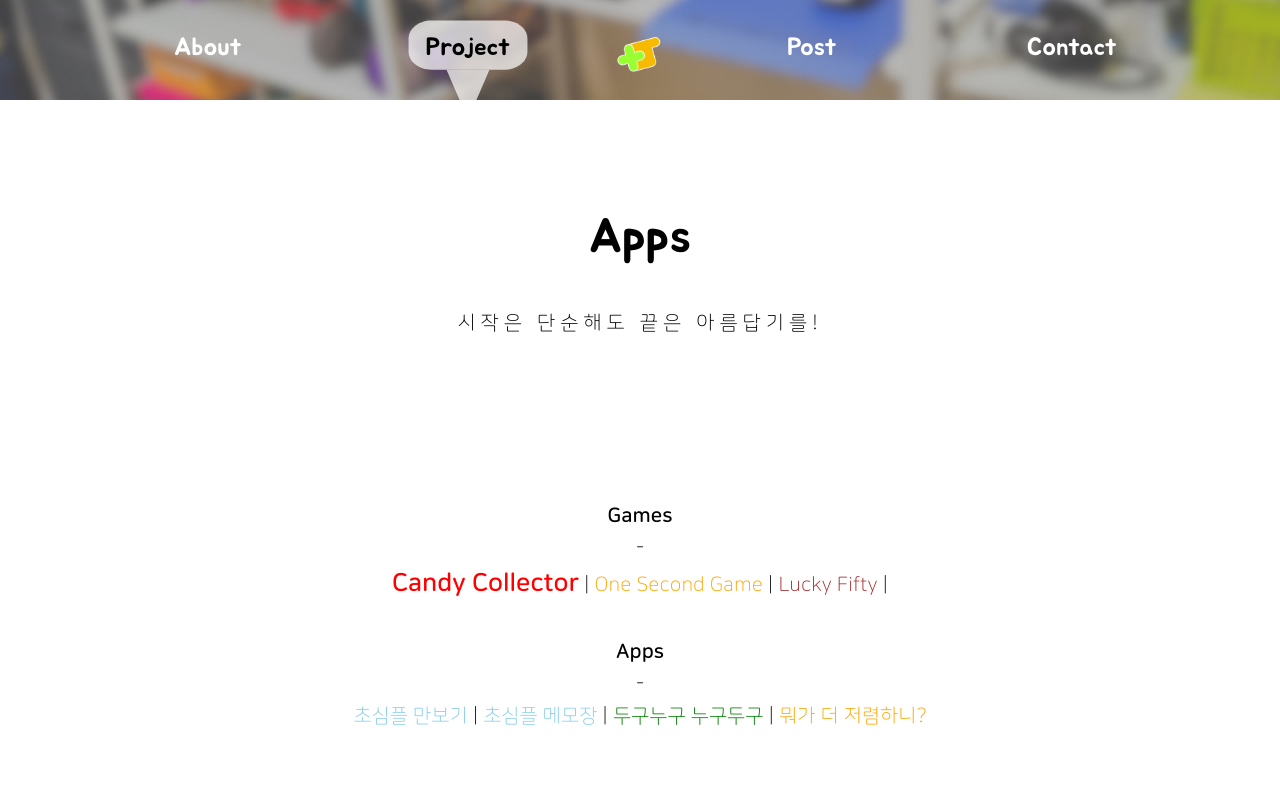
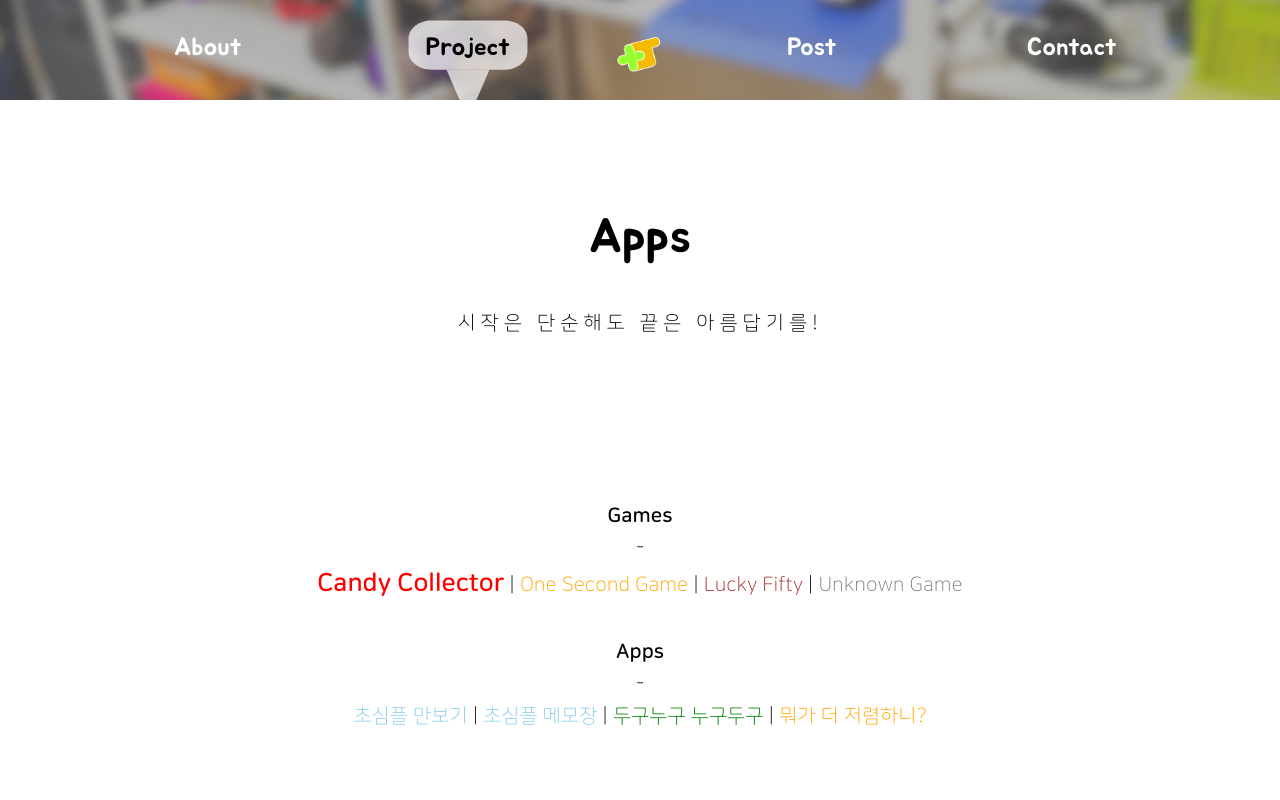
Before and after one commit to joon060707/HomepageProject, a plain HTML site: page Project/Apps/index.html in a window 1280 px wide. Shown: the top 800 px of the page. Drawn offline with Linux system fonts and the light colour scheme.

Commit message:
Update index.html

```diff
--- a/Project/Apps/index.html
+++ b/Project/Apps/index.html
@@ -50,6 +50,7 @@
                 <a id="app01" style="color: red;" href="#1" onclick="setvalue(data, 0)">Candy Collector</a> |
                 <a id="app02" style="color: orange;" href="#2" onclick="setvalue(data, 1)">One Second Game</a> |
                 <a id="app03" style="color: brown;" href="#3" onclick="setvalue(data, 2)">Lucky Fifty</a> |
+                <a id="app08" style="color: gray;" href="#8" onclick="setvalue(data, 7)">Unknown Game</a>
                 <br/><br/><b>Apps</b><br/>-<br/>
                 <a id="app04" style="color: skyblue;" href="#4" onclick="setvalue(data, 3)">초심플 만보기</a> |
                 <a id="app05" style="color: skyblue;" href="#5" onclick="setvalue(data, 4)">초심플 메모장</a> |
```
